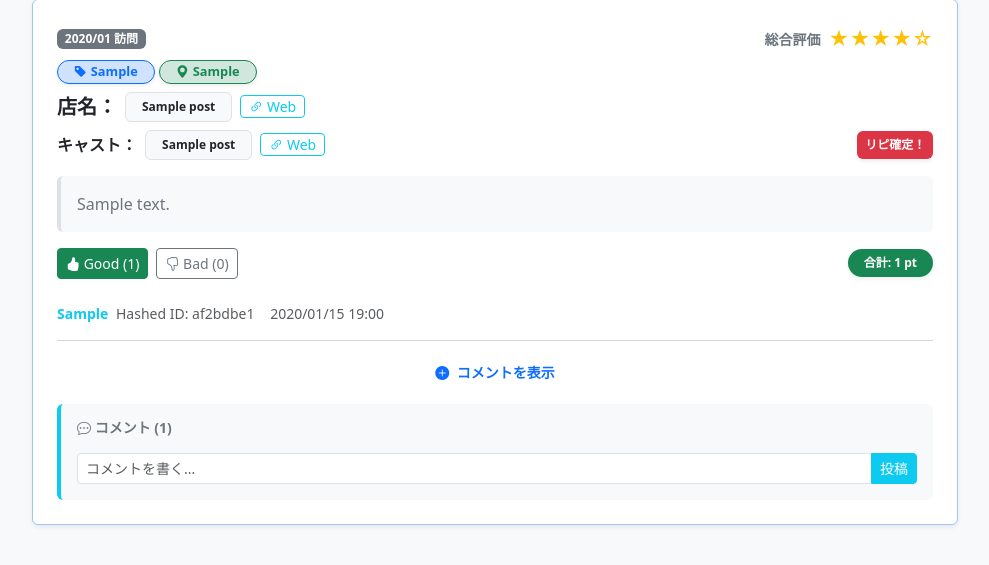
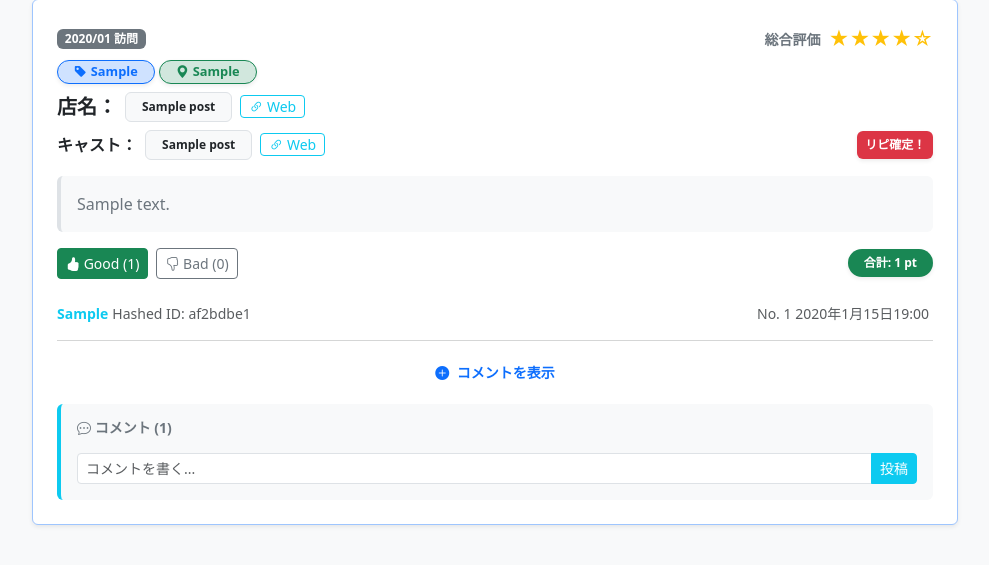
Before and after one commit to s51517765/S-navi_bbs, a Django app: page / in a window 1280 px wide. Shown: the part 95-660 px from the top of the page, without its empty margins (145-1134 px from the left). Run offline with Django 5.2, Linux system fonts and the light colour scheme; a user stored in the database is signed in; tables that the repository leaves empty hold one stand-in row (values such as "Sample post"); parts of the project's set-up code (start-up, migrations or seed data) failed here and were passed over.

Commit message:
投稿とコメントの時刻とID出力を調整

```diff
--- a/board/templates/board/index.html
+++ b/board/templates/board/index.html
@@ -120,13 +120,10 @@
                 <br>
                 <!-- 投稿者情報 -->
                 <div class="d-flex justify-content-between align-items-center text-muted small mb-3">
-                    <div>
                         <strong class="text-info">{{ post.author.first_name|default:post.author.username }}</strong>
                         <span class="mx-1">Hashed ID: {{ post.author.username|hash_id }}</span>
-                        <span class="ms-2">{{ post.created_at|date:"Y/m/d H:i" }}</span>
-                    </div>
+                        <span class="mx-1 text-muted ms-auto"> No. {{ post.id }} {{ post.created_at}}</span>
                 </div>
-
                 <hr class="text-muted opacity-25">
                 <!-- コメントがある場合のみ「コメントを表示」を表示 -->
                 {% if post.comments.count > 0 %}
@@ -157,9 +154,10 @@
                             <!-- forloop.counter を使って'd-none' (非表示) クラスをつける -->
                             <div
                                 class="bg-white p-2 rounded mb-2 small shadow-sm post-comment {% if forloop.counter > 0 %}d-none extra-comment-{{ post.id }}{% endif %}">
-                                <div class="d-flex justify-content-between border-bottom mb-1 pb-1">
+                                <div class="d-flex border-bottom mb-1 pb-1">
                                     <strong class="text-info">{{ comment.author.first_name }}</strong>
-                                    <span class="text-muted" style="font-size: 0.7rem;">{{ comment.created_at }}</span>
+                                    <span class="mx-1 text-muted">Hashed ID: {{ post.author.username|hash_id }}</span>
+                                    <span class="mx-1 text-muted ms-auto"> No. {{ post.id }}-{{comment.id}} {{ comment.created_at }}</span>
                                 </div>
                                 <div class="text-dark mb-1">{{ comment.content }}</div>
                                 <div class="mt-1 d-flex gap-2" style="font-size: 0.7rem;">
```
Also changed, not shown: readme.md.
